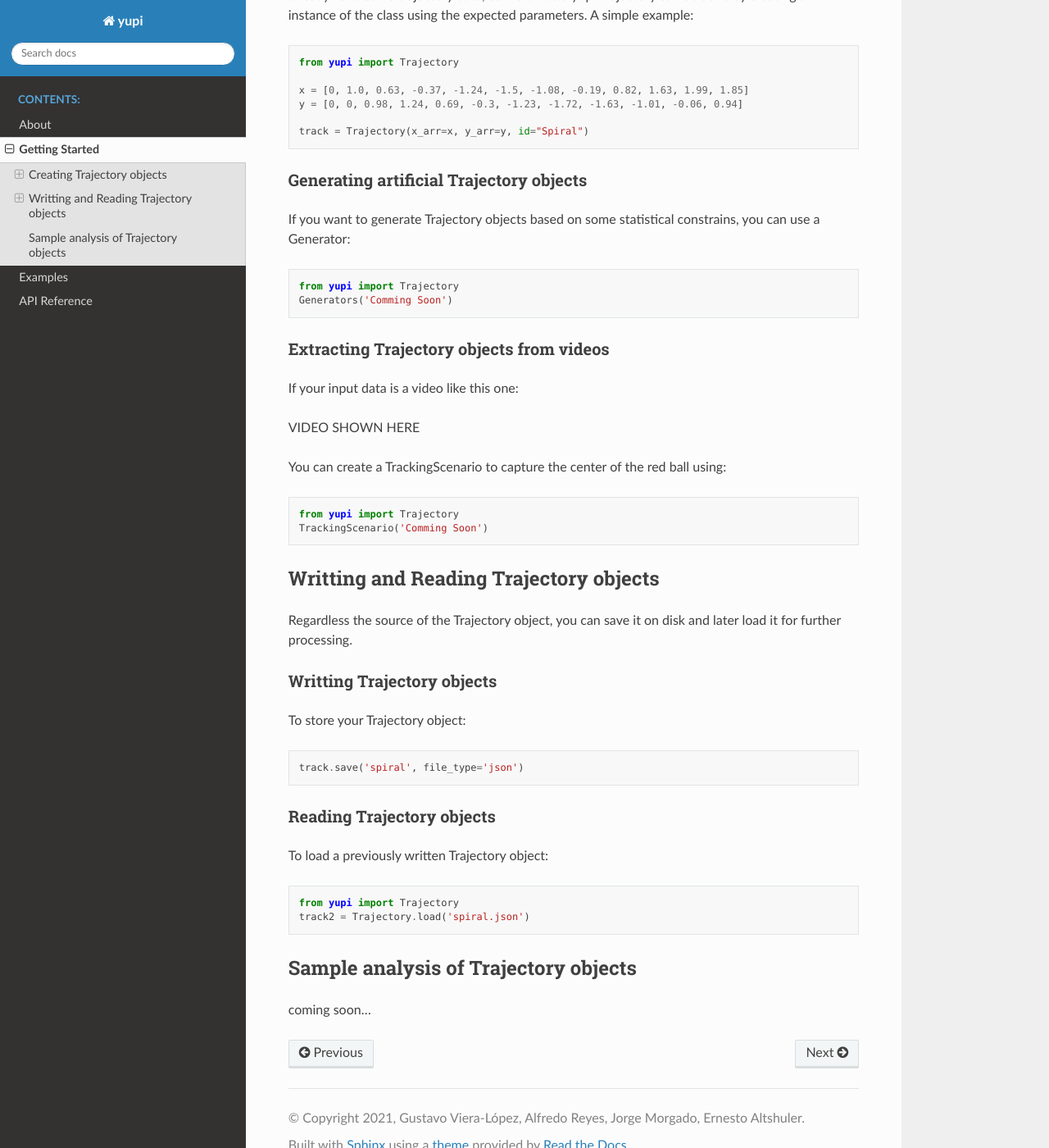
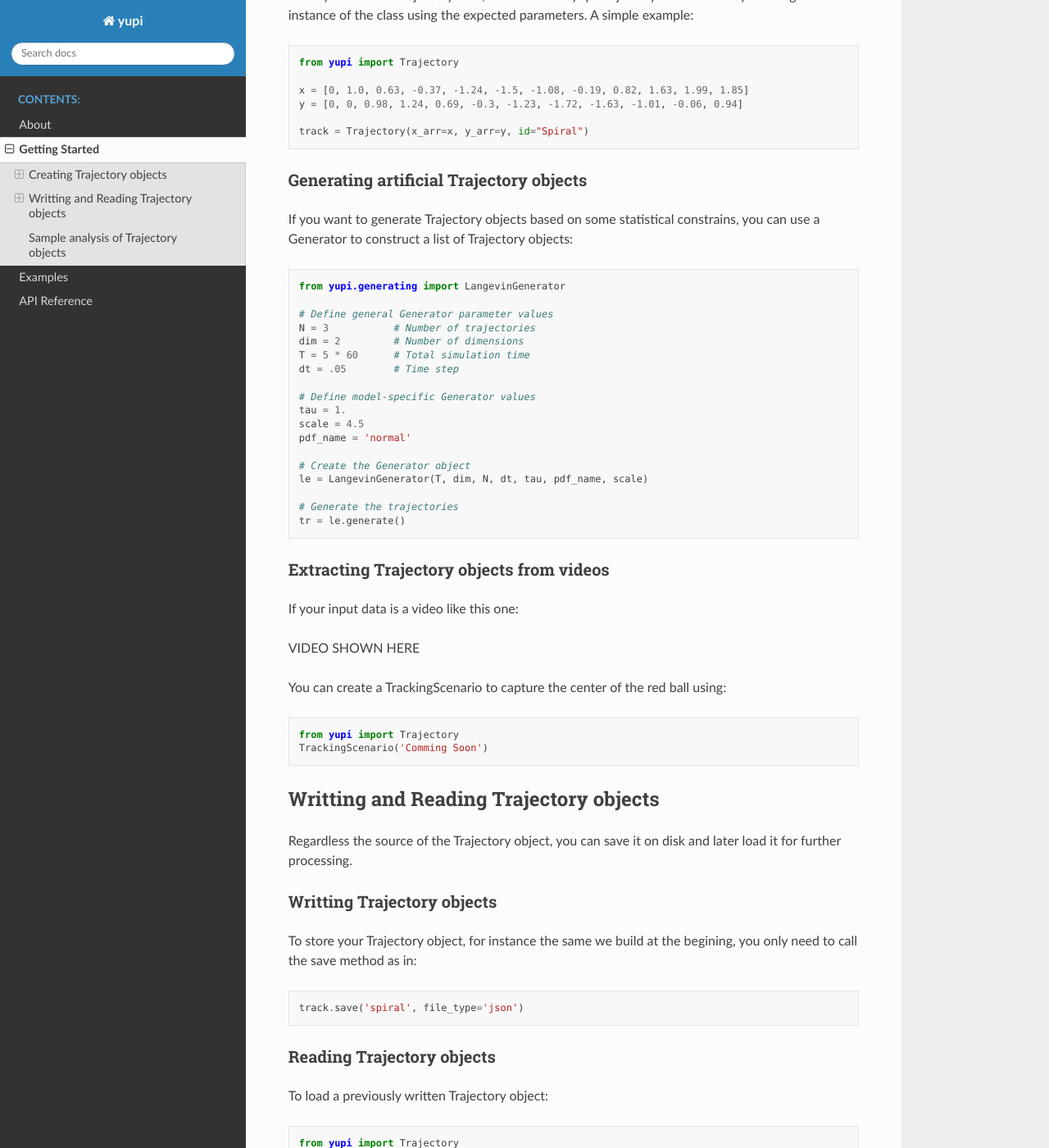
Before and after one commit to yupidevs/yupi, a Sphinx documentation site: the page built from docs/source/getting_started/getting_started.rst, in a window 1280 px wide and 1400 px high, scrolled down 936 px. Shown: the whole window at 82% size. Built offline with Sphinx 7.4.7 and the Read the Docs theme 2.0.0, drawn with Linux system fonts in a browser that asks for light colours; some of the changed text lies outside the part shown.

Commit message:
Update docs

```diff
--- a/docs/source/getting_started/getting_started.rst
+++ b/docs/source/getting_started/getting_started.rst
@@ -33,12 +33,28 @@
 Generating artificial Trajectory objects
 ++++++++++++++++++++++++++++++++++++++++
 
-If you want to generate Trajectory objects based on some statistical constrains, you can use a Generator:
+If you want to generate Trajectory objects based on some statistical constrains, you can use a Generator to construct a list of Trajectory objects:
 
 .. code-block:: python
 
-   from yupi import Trajectory
-   Generators('Comming Soon')
+   from yupi.generating import LangevinGenerator
+
+   # Define general Generator parameter values
+   N = 3           # Number of trajectories
+   dim = 2         # Number of dimensions
+   T = 5 * 60      # Total simulation time
+   dt = .05        # Time step
+
+   # Define model-specific Generator values
+   tau = 1.
+   scale = 4.5
+   pdf_name = 'normal'
+
+   # Create the Generator object
+   le = LangevinGenerator(T, dim, N, dt, tau, pdf_name, scale)
+
+   # Generate the trajectories
+   tr = le.generate()
 
 
 Extracting Trajectory objects from videos
@@ -65,7 +81,7 @@
 Writting Trajectory objects
 +++++++++++++++++++++++++++
 
-To store your Trajectory object:
+To store your Trajectory object, for instance the same we build at the begining, you only need to call the save method as in:
 
 .. code-block:: python
 
@@ -86,7 +102,14 @@
 Sample analysis of Trajectory objects
 -------------------------------------
 
-coming soon...
+There are several tools you can use to analyze Trajectory objects. The most basic one is the plot of the trajectories in the space. If you have a list of Trajectory objects, like the ones you get from a generator, you can plot them with:
+
+
+.. code-block:: python
+
+   from yupi.analyzing import plot_trajectories
+   plot_trajectories(tr)
+
 
 .. toctree::
    :maxdepth: 2
```
